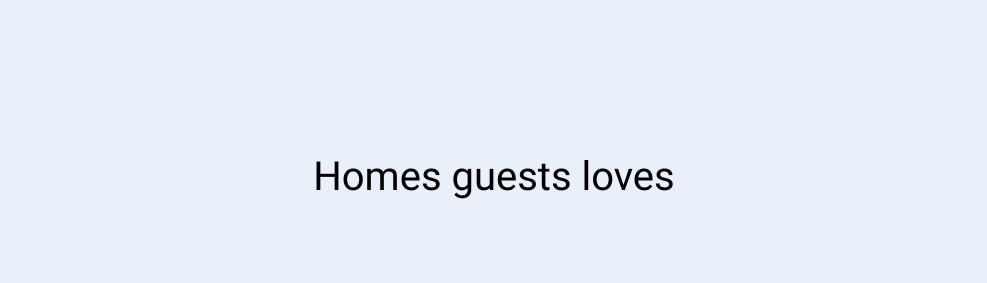
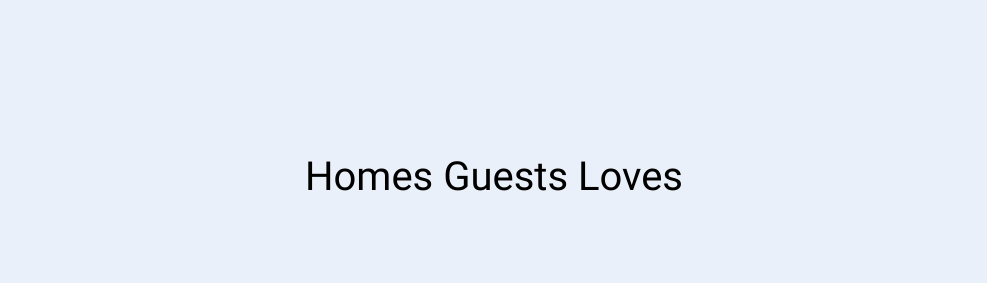
Before and after one commit to nikitabelo4ka/If-react, a React (Create React App) app: page / in a window 1280 px wide. Shown: the top 283 px of the page, without its empty margins (226-1213 px from the left). Built offline with nearby package versions, Linux system fonts and the light colour scheme.

Commit message:
Lesson-33 done. v.2

```diff
--- /dev/null
+++ b/src/components/App.jsx
@@ -0,0 +1,8 @@
+import '../styles/App.css';
+import HomesGuestsLoves from '../containers/HomesGuestsLoves.jsx';
+
+function App() {
+  return <HomesGuestsLoves />;
+}
+
+export default App;
--- a/src/components/Arrow.js
+++ b/src/components/Arrow.jsx
@@ -5,7 +5,7 @@ import IconsSVG from '../images/sprite.svg';
 function Arrow() {
   return (
     <svg className="arrow">
-      <use xlinkHref={`${IconsSVG}#arrow`}/>
+      <use xlinkHref={`${IconsSVG}#arrow`} />
     </svg>
   );
 }
--- /dev/null
+++ b/src/components/Title.jsx
@@ -0,0 +1,12 @@
+import React from 'react';
+import "../styles/Title.css";
+
+function Title(props) {
+  return (
+    <div className="label">
+      <h2 className="label-name">{props.title}</h2>
+    </div>
+  );
+}
+
+export default Title;
--- a/src/components/App.js
+++ b/src/constans/data.js
@@ -1,7 +1,3 @@
-import '../styles/App.css';
-import Hotel from './Hotel';
-import Arrow from './Arrow';
-
 const data = [
   {
     id: '71ce9eac-e9b9-44f0-a342-9ff0b565f3b7',
@@ -69,20 +65,4 @@ const data = [
   },
 ];
 
-function App() {
-  return (
-    <div className="homes-guests-loves-container col-m-12 col-s-12">
-      <div className="homes-guests-loves-label">
-        <h2 className="homes-guests-loves-label-name">Homes guests loves</h2>
-      </div>
-      <div id="homes-guests-loves" className="homes-guests-loves-elements col-m-12 col-s-12">
-        <Arrow />
-        {data.map((hotel) => (
-          <Hotel key={hotel.id} data={hotel} />
-        ))}
-      </div>
-    </div>
-  );
-}
-
-export default App;
+export default data;
--- /dev/null
+++ b/src/containers/HomesGuestsLoves.jsx
@@ -0,0 +1,21 @@
+import React from 'react';
+import Hotel from '../components/Hotel.jsx';
+import Arrow from '../components/Arrow.jsx';
+import data from '../constans/data';
+import Title from '../components/Title.jsx';
+
+function HomesGuestsLoves() {
+  return (
+    <div className="homes-guests-loves-container col-m-12 col-s-12">
+      <Title title="Homes Guests Loves" />
+      <div id="homes-guests-loves" className="homes-guests-loves-elements col-m-12 col-s-12">
+        <Arrow />
+        {data.map((hotel) => (
+          <Hotel key={hotel.id} data={hotel} />
+        ))}
+      </div>
+    </div>
+  );
+}
+
+export default HomesGuestsLoves;
--- a/src/index.js
+++ b/src/index.js
@@ -1,7 +1,7 @@
 import React from 'react';
 import ReactDOM from 'react-dom/client';
 import './index.css';
-import App from './components/App';
+import App from './components/App.jsx';
 
 const root = ReactDOM.createRoot(document.getElementById('root'));
 root.render(<React.StrictMode><App /></React.StrictMode>);
--- a/src/styles/App.css
+++ b/src/styles/App.css
@@ -8,18 +8,6 @@
     margin: 0 auto;
 }
 
-.homes-guests-loves-label {
-    display: flex;
-    justify-content: center;
-}
-
-.homes-guests-loves-label-name {
-    font-weight: 500;
-    font-size: 40px;
-    display: flex;
-    justify-content: center;
-}
-
 .homes-guests-loves-elements {
     width: 1257px;
     display: flex;
--- /dev/null
+++ b/src/styles/Title.css
@@ -0,0 +1,11 @@
+.label {
+    display: flex;
+    justify-content: center;
+}
+
+.label-name {
+    font-weight: 500;
+    font-size: 40px;
+    display: flex;
+    justify-content: center;
+}
```
Also changed, not shown: package.json (+7 -7 lines), src/components/Hotel.jsx (renamed from src/components/Hotel.js).
